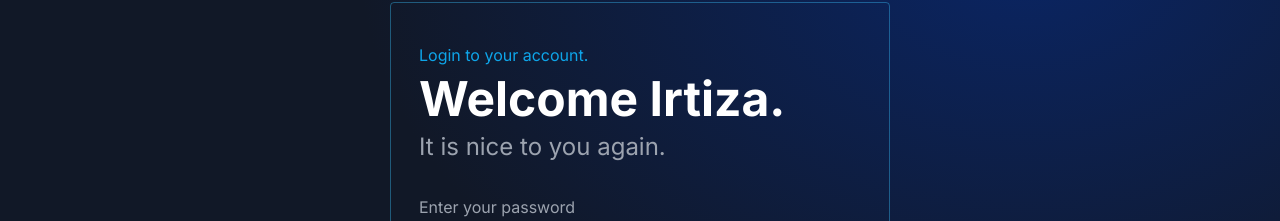
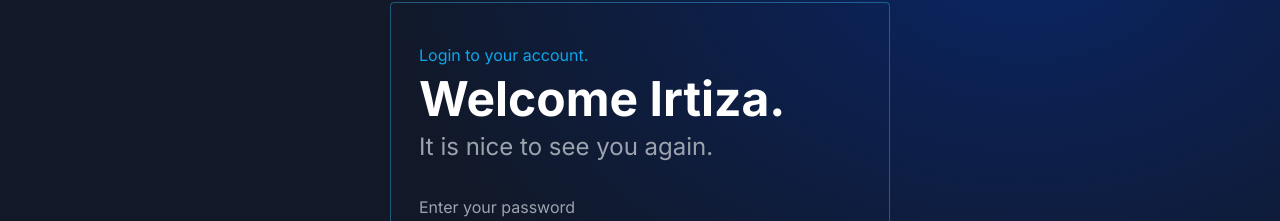
Before and after one commit to Irtiza751/my-portfolio, a Next.js app: page /login in a window 1280 px wide. Shown: the part 138-359 px from the top of the page. Built offline with nearby package versions, Linux system fonts and the light colour scheme.

Commit message:
Fix paragraph text under welcome text

```diff
--- a/pages/login.jsx
+++ b/pages/login.jsx
@@ -22,7 +22,7 @@ export default function Login() {
                     <h1 className="text-5xl font-bold text-white my-2">
                         Welcome Irtiza.
                     </h1>
-                    <p className="text-2xl">It is nice to you again.</p>
+                    <p className="text-2xl">It is nice to see you again.</p>
                 </div>
 
                 <div className="mb-10">
```
